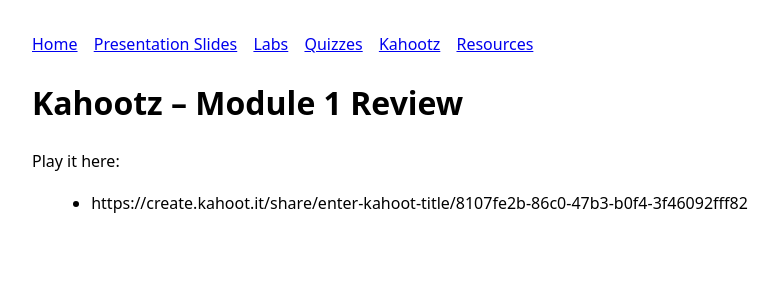
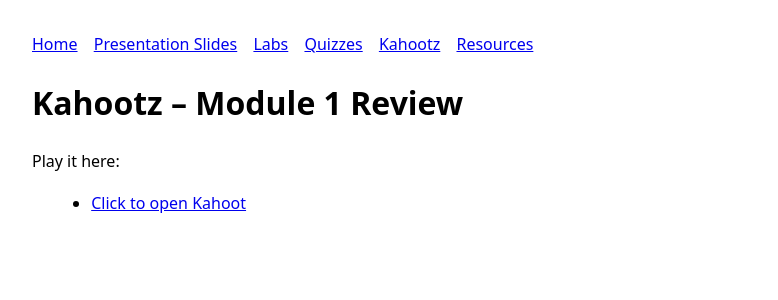
Before and after one commit to andry-collab/resilience-bootcamp, a Jekyll site: the page built from kahootz/mod1-review.md, in a window 1280 px wide. Shown: the top 300 px of the page, without its empty margins (128-906 px from the left). Built offline with Jekyll 4.4.1, drawn with Linux system fonts in a browser that asks for light colours.

Commit message:
Update Kahoot and Quiz pages to use clickable hyperlinks

```diff
--- a/kahootz/mod1-review.md
+++ b/kahootz/mod1-review.md
@@ -4,4 +4,5 @@ title: Kahootz – Module 1 Review
 # Kahootz – Module 1 Review
 
 Play it here:
-- https://create.kahoot.it/share/enter-kahoot-title/8107fe2b-86c0-47b3-b0f4-3f46092fff82
+
+- [Click to open Kahoot](https://create.kahoot.it/share/enter-kahoot-title/8107fe2b-86c0-47b3-b0f4-3f46092fff82)
```
Also changed, not shown: quizzes/day-01.md (+2 -1 lines).
